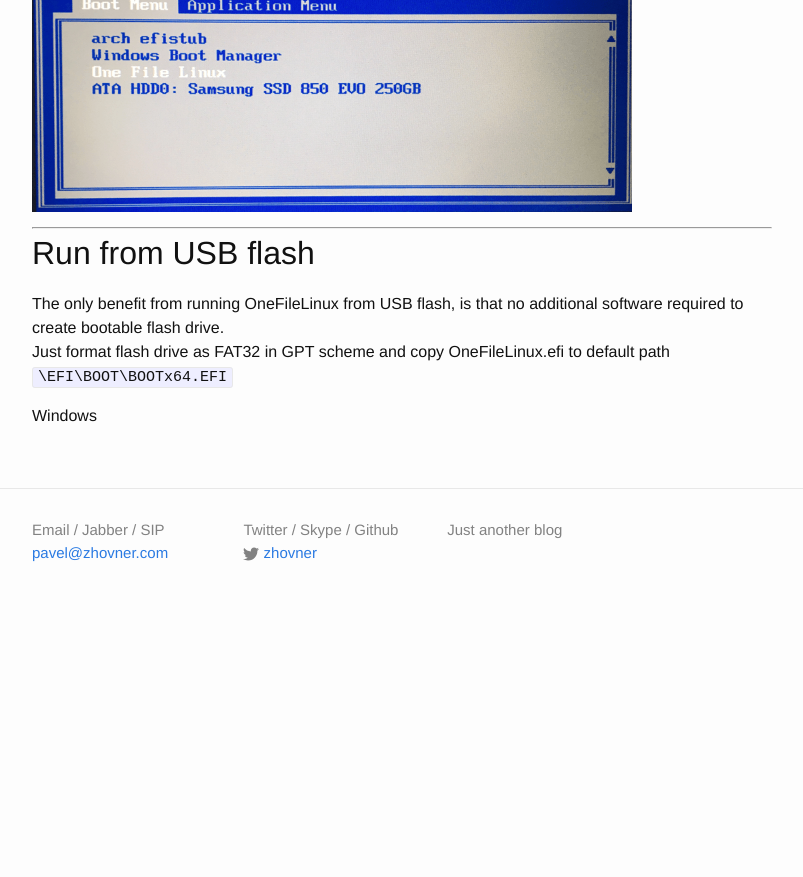
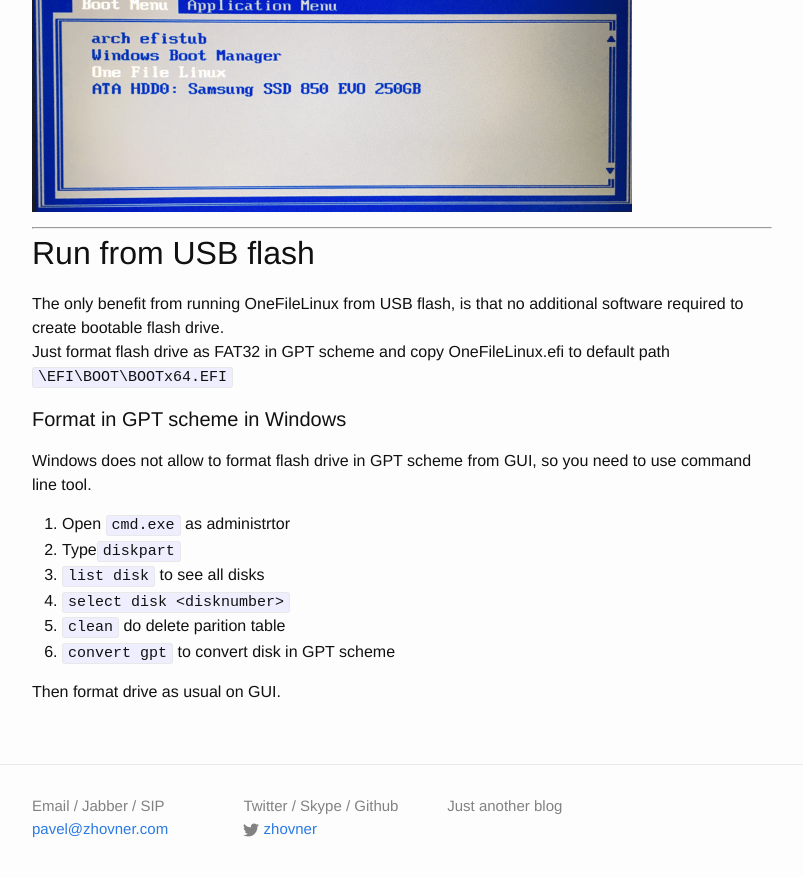
Before and after one commit to zhovner/zhovner.github.com, a Jekyll site: the page built from _posts/2018-03-02-one-file-linux.md, in a window 1280 px wide and 900 px high, scrolled down 2776 px. Shown: the top 877 px of the window, without its empty margins (238-1041 px from the left). Built offline with Jekyll 4.4.1, drawn with Linux system fonts in a browser that asks for light colours; comment, search, counter and statistics services are not loaded; before the commit the page ends 3400 px from its top, so only the background shows below that.

Commit message:
Updated '_posts/2018-03-02-one-file-linux.md' via CloudCannon

```diff
--- a/_posts/2018-03-02-one-file-linux.md
+++ b/_posts/2018-03-02-one-file-linux.md
@@ -110,4 +110,14 @@
 The only benefit from running OneFileLinux from USB flash, is that no additional software required to create bootable flash drive.
 Just format flash drive as FAT32 in GPT scheme and copy OneFileLinux.efi to default path `\EFI\BOOT\BOOTx64.EFI`
 
-Windows
+
+#### Format in GPT scheme in Windows
+Windows does not allow to format flash drive in GPT scheme from GUI, so you need to use command line tool.
+1. Open `cmd.exe` as administrtor
+2. Type`diskpart`
+3. `list disk` to see all disks
+4. `select disk <disknumber>`
+5. `clean` do delete parition table
+6. `convert gpt` to convert disk in GPT scheme
+
+Then format drive as usual on GUI.
```
